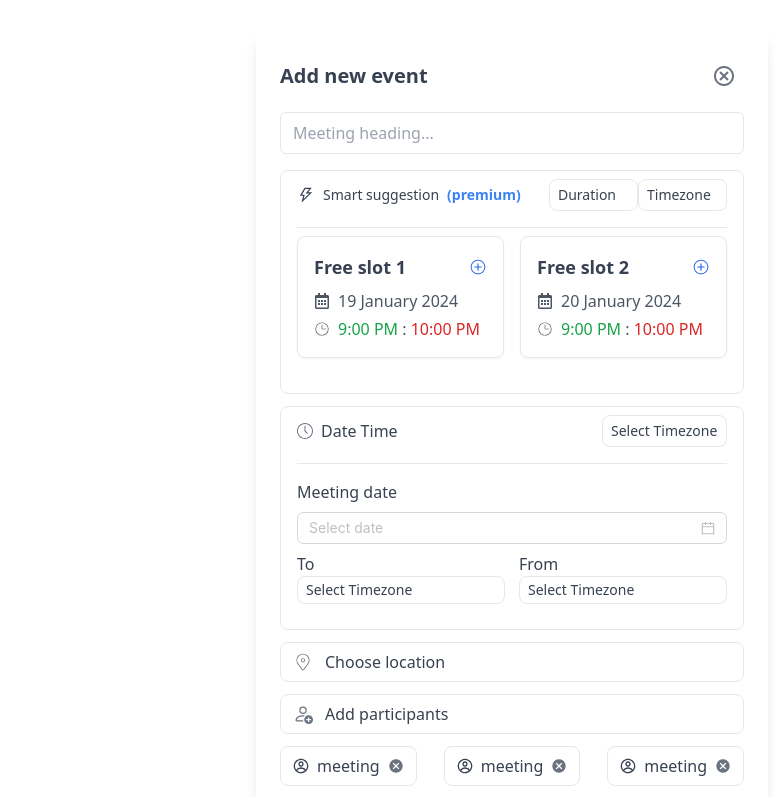
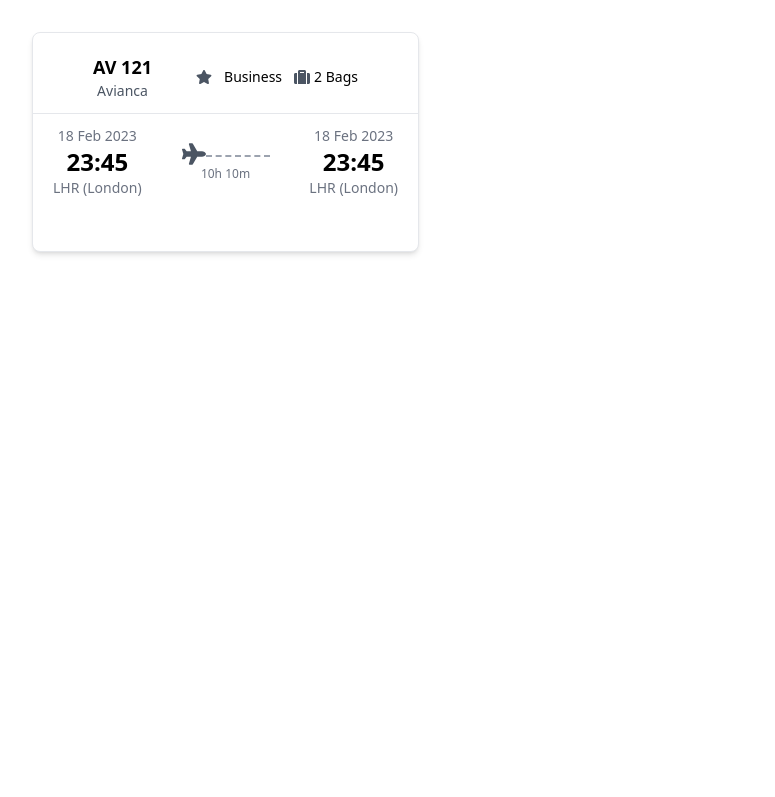
Before and after one commit to Urngoo/TravelSmarty, a React (Vite) app: page / in a window 1280 px wide. Shown: the top 797 px of the page, without its empty margins (128-903 px from the left). Built offline with nearby package versions, Linux system fonts and the light colour scheme.

Commit message:
added event created component folder

```diff
--- a/src/App.jsx
+++ b/src/App.jsx
@@ -1,9 +1,9 @@
 import { useState } from "react";
 import "./App.css";
+import AddEvent from "./component/event";
 import SideBar from "./dashboard/Sidebar";
-import ToggleSwitch from "./dashboard/toggle";
-import CardComponent from "./dashboard/card";
-import AddEvent from "./dashboard/event";
+import Flight from "./component/flight";
+
 
 
 function App() {
@@ -11,10 +11,9 @@ function App() {
 
   return (
     <>
-      <AddEvent/>
-      {/* <CardComponent />
-      <ToggleSwitch />
-      <SideBar/> */}
+      {/* <AddEvent />
+      <SideBar /> */}
+      <Flight />
     </>
   );
 }
--- /dev/null
+++ b/src/component/flight.jsx
@@ -0,0 +1,47 @@
+import React from "react";
+import { FaStar, FaSuitcase, FaPlane } from "react-icons/fa";
+
+export default function Flight() {
+  return (
+    <div className="border rounded-lg w-[387px] h-[220px] mx-32 bg-white shadow-md">
+      {/* Top Section */}
+      <div className="pt-5 px-5 flex justify-between items-center mx-10">
+        <div>
+          <div className="text-lg font-semibold">AV 121</div>
+          <div className="text-sm text-gray-600">Avianca</div>
+        </div>
+        <div className="flex items-center gap-3">
+          <FaStar className="text-gray-600" />
+          <div className="text-sm">Business</div>
+          <div className="flex items-center gap-1">
+            <FaSuitcase className="text-gray-600" />
+            <span className="text-sm">2 Bags</span>
+          </div>
+        </div>
+      </div>
+
+      <hr className="my-3" />
+
+      {/* Flight Info Section */}
+      <div className="flex justify-between items-center px-5 gap-5">
+        <div>
+          <div className="text-sm text-gray-500">18 Feb 2023</div>
+          <div className="text-2xl font-bold">23:45</div>
+          <div className="text-sm text-gray-500">LHR (London)</div>
+        </div>
+        <div className="flex flex-col items-center">
+            <div className="flex flex-row items-center">
+                <FaPlane className="text-gray-600 text-2xl" />
+                <div className="border-t-2 border-dashed border-gray-400 w-16 mt-1"></div>
+            </div>
+          <div className="text-xs text-gray-500">10h 10m</div>
+        </div>
+        <div>
+          <div className="text-sm text-gray-500">18 Feb 2023</div>
+          <div className="text-2xl font-bold">23:45</div>
+          <div className="text-sm text-gray-500">LHR (London)</div>
+        </div>
+      </div>
+    </div>
+  );
+}
```
Also changed, not shown: src/component/card.jsx (renamed from src/dashboard/card.jsx), src/component/event.jsx (renamed from src/dashboard/event.jsx), src/component/toggle.jsx (renamed from src/dashboard/toggle.jsx).
